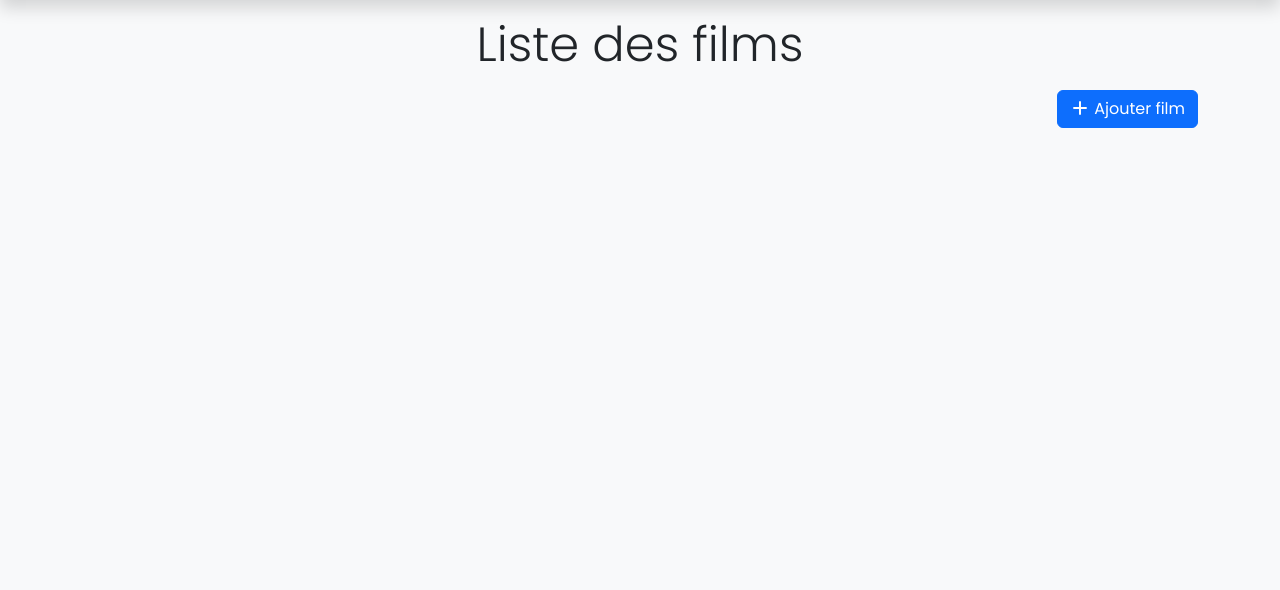
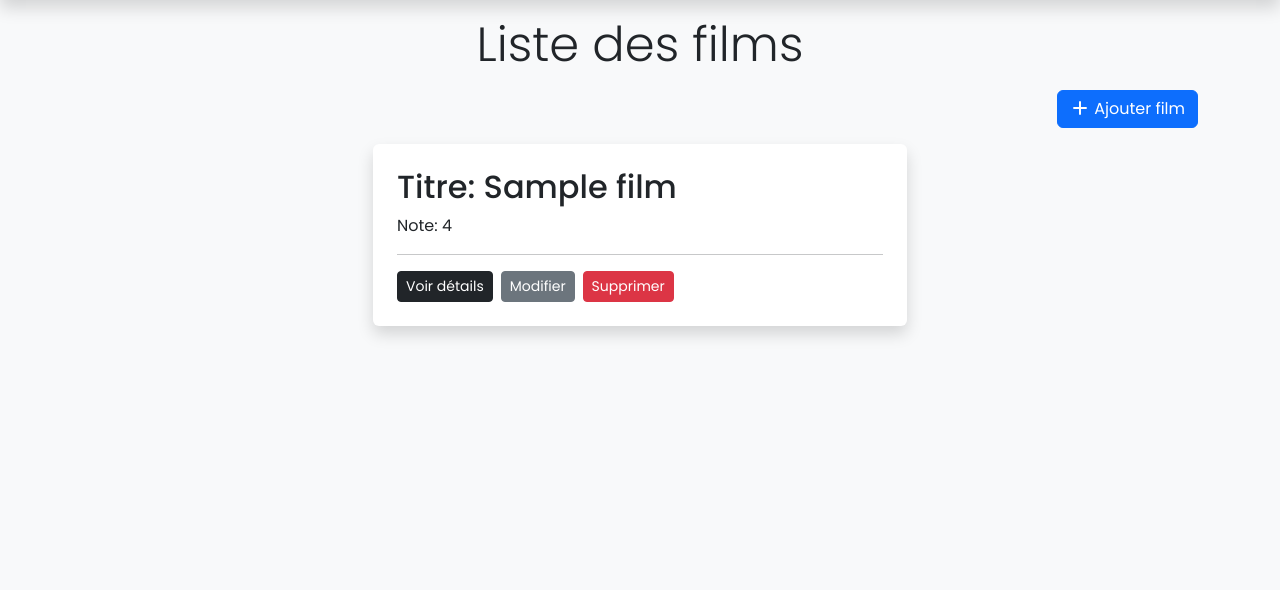
Before and after one commit to benalifatna/MR-Popcorn, a PHP site: page / in a window 1280 px wide. Shown: the part 68-658 px from the top of the page. Run offline with PHP 8.4, Linux system fonts and the light colour scheme; tables that the repository leaves empty or names only in its code hold one stand-in row (values such as "Sample post"); some libraries are stand-ins or nearby versions.

Commit message:
Récuperation des films et affichage

```diff
--- a/functions/db.php
+++ b/functions/db.php
@@ -54,4 +54,27 @@
         }
 
     }
+
+    /**
+     * Cette fonction permet de récupérer tous les films de la base de données.
+     *
+     * @return array
+     */
+    function getFilms(): array {
+        $db = connectToDb();
+
+        try {
+            $req = $db->prepare("SELECT * FROM film ORDER BY created_at DESC");
+            $req->execute();
+            $films = $req->fetchAll();
+            $req->closeCursor(); // non obligatoire
+        } catch(\PDOException $exception) {
+            throw $exception;
+        }
+
+        return $films;
+    }
+
+
+
 ?>
--- a/public/index.php
+++ b/public/index.php
@@ -1,5 +1,14 @@
 <?php
     session_start();
+
+    require_once __DIR__ . "/../functions/db.php";
+
+    // 1. Etablir une connexion avec la base de donnée
+    // 2. Effectuer la requête de sélection de les films de la base de données
+    $films = getFilms();
+
+    //var_dump($films); die () ;
+
 ?>
 <?php
 // on le déclare avant partials.head pour que title s'affiche
@@ -32,6 +41,37 @@
                 </div>
                <?php  unset($_SESSION['success']); ?>
             <?php endif ?>
+
+            <?php if(count($films) > 0) : ?>
+            <div class="container">
+                <div class="row">
+                    <div class="col-md-6 mx-auto">
+                        <?php foreach($films as $film) : ?>
+                        <article class="film-card bg-white p-4 rounded shadow mb-4">
+
+                            <!-- <h2>Titre : Tarzan</h2>
+                            <p>Note : 4.5</p>
+                            <br> -->
+                            <h2>Titre: <?= htmlspecialchars($film['title']); ?></h2>
+                            <p>Note: <?= isset($film['rating']) && $film['rating'] !== "" ? htmlspecialchars((float) $film['rating']) : 'Non renseignée'; ?></p>
+                            <hr>
+                            <div class="d-flex justify-content-start align-items-center gap-2">
+                                <a href="" class="btn btn-sm btn-dark">Voir détails</a>
+                                <a href="" class="btn btn-sm btn-secondary">Modifier</a>
+                                <a href="" class="btn btn-sm btn-danger">Supprimer</a>
+
+                            </div>
+
+                        </article>
+                       <?php endforeach  ?>
+                    </div>
+
+                </div>
+            </div>
+        <?php else :  ?>
+                <p class="mt-5">Aucun film ajouté à la liste.</p>
+            <?php endif ?>
+
         </main>
 
   <?php include_once __DIR__ . "/../partials/footer.php";?>
```
